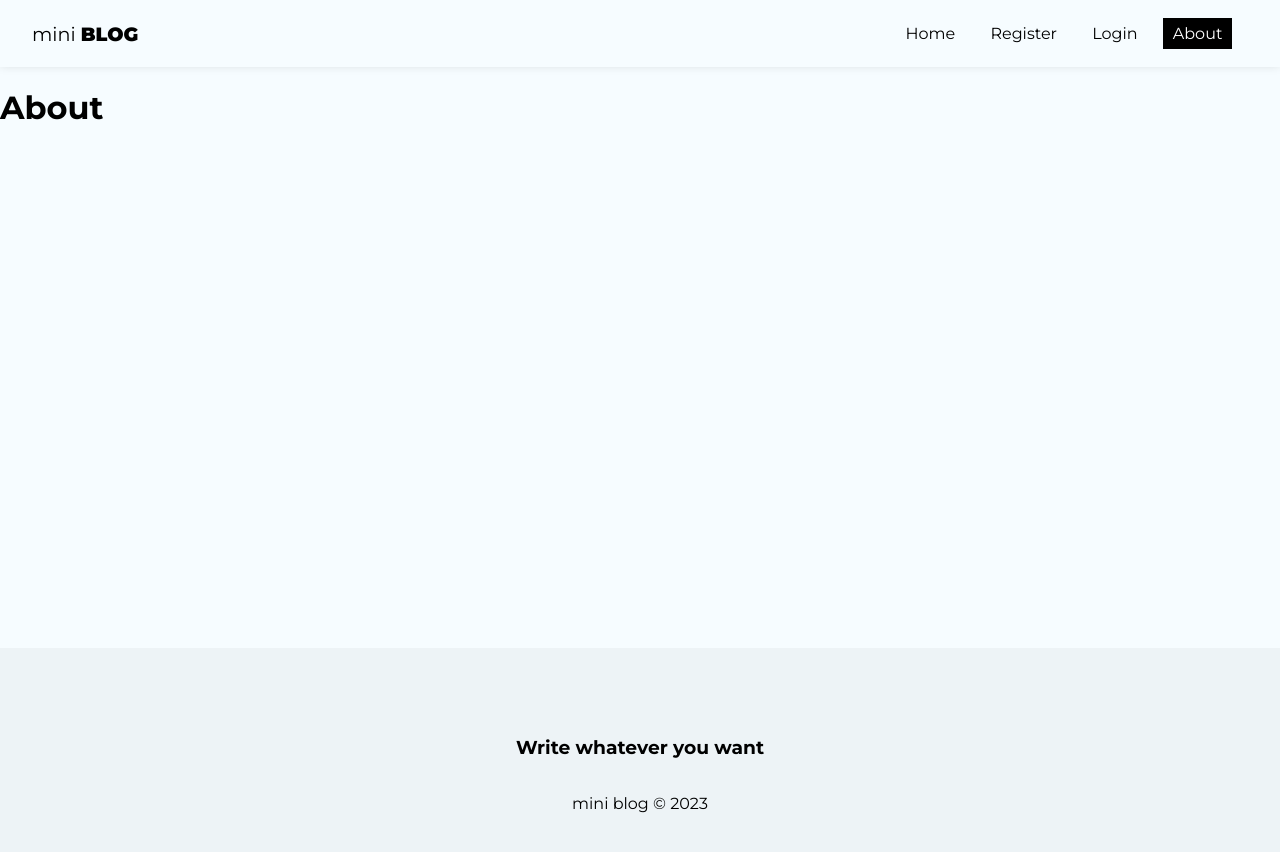
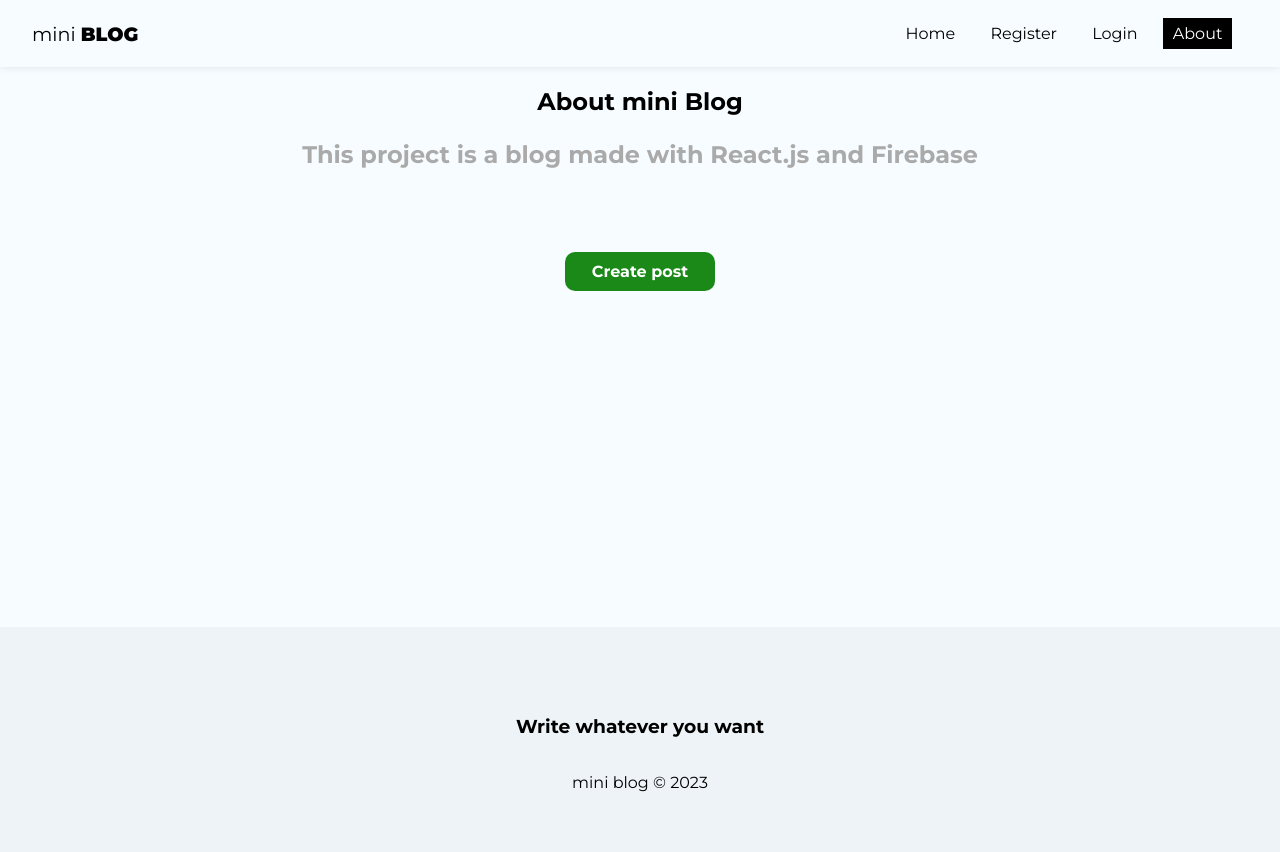
Before and after one commit to throcha3/reactjs-miniblog, a React (Create React App) app: page /about in a window 1280 px wide. Shown: the top 852 px of the page. Built offline with nearby package versions, Linux system fonts and the light colour scheme; no server answers.

Commit message:
feat: create content of about page

```diff
--- a/src/pages/About/About.js
+++ b/src/pages/About/About.js
@@ -1,9 +1,16 @@
+import { Link } from "react-router-dom";
 import styles from "./About.module.css";
 
 const About = () => {
   return (
-    <div>
-      <h1>About</h1>
+    <div className={styles.about}>
+      <h2>
+        About mini <span>Blog</span>
+        <p>This project is a blog made with React.js and Firebase</p>
+      </h2>
+      <Link to="/posts/create" className="btn">
+        Create post
+      </Link>
     </div>
   );
 };
--- a/src/pages/About/About.module.css
+++ b/src/pages/About/About.module.css
@@ -0,0 +1,17 @@
+.about {
+  text-align: center;
+  display: flex;
+  flex-direction: column;
+  align-items: center;
+}
+
+.about p {
+  color: #aaa;
+  margin-bottom: 2em;
+}
+
+.about a {
+  display: block;
+  margin-top: 15px;
+  padding: 10px 15px;
+}
```
